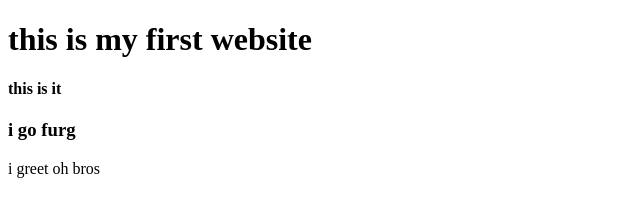
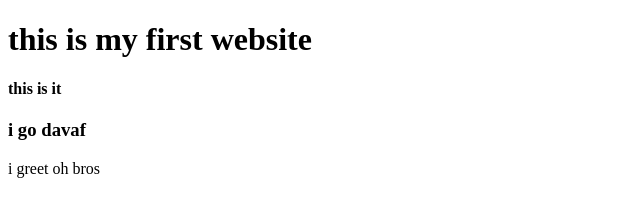
Before and after one commit to david123Szgvx/html, a plain HTML site: page index.html in a window 1280 px wide. Shown: the full height of the page, 0-640 px from the left. Drawn offline with Linux system fonts and the light colour scheme.

Commit message:
i go davaf

```diff
--- a/index.html
+++ b/index.html
@@ -9,7 +9,7 @@
     <h1> this is  my first website</h1>
 
     <h4>this is it</h4>
-    <h3> i go furg</h3>
+    <h3> i go davaf</h3>
 
     <p> i greet oh bros</p>
 </body>
```
